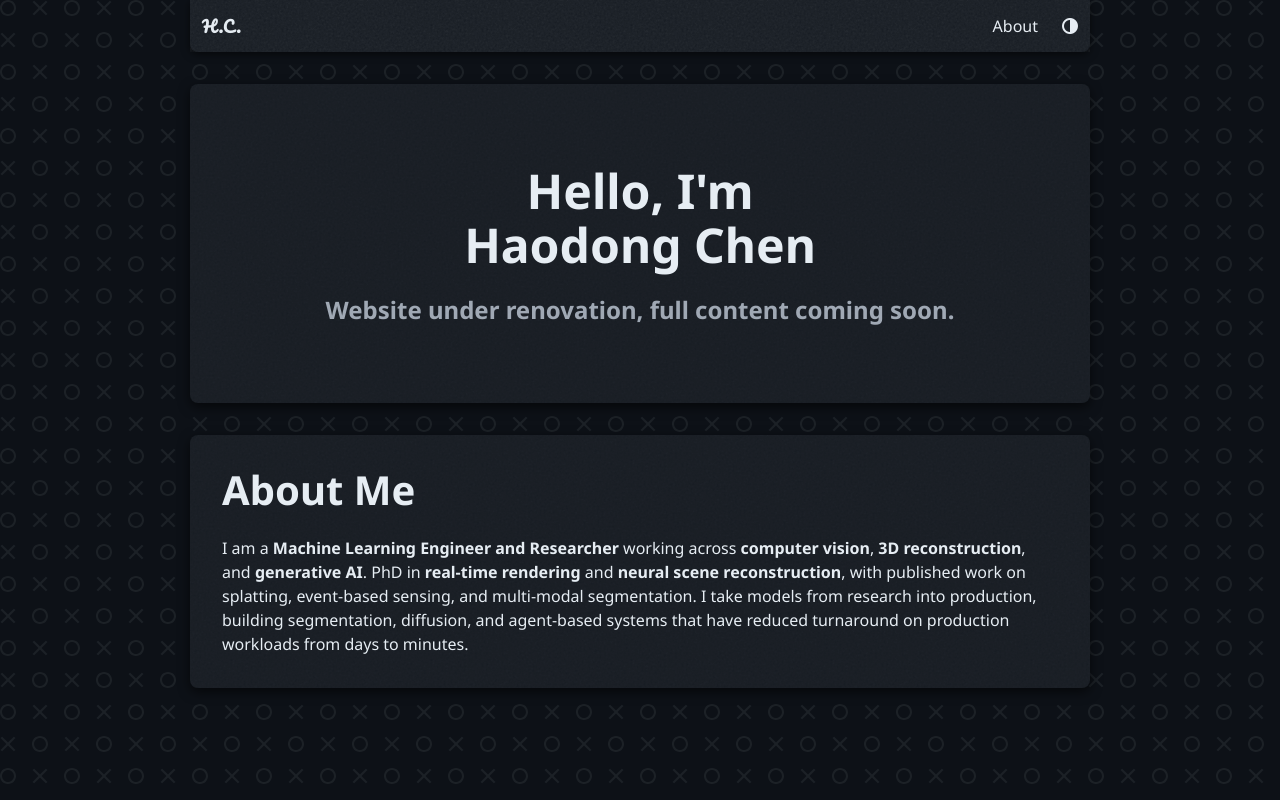
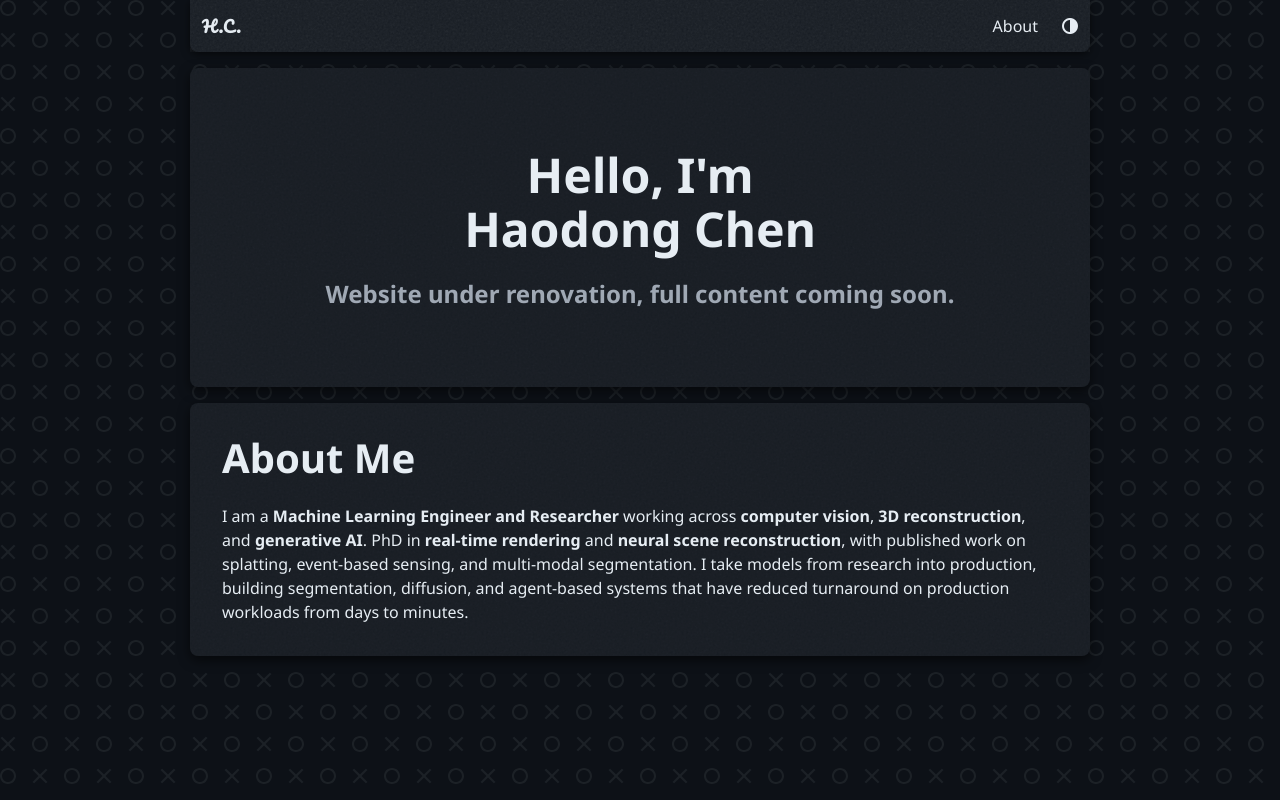
Before and after one commit to hche8927/mypage, a plain HTML site: page index.html in a window 1280 px wide. Drawn offline with nearby package versions, Linux system fonts and the light colour scheme.

Commit message:
Unify card-to-card spacing at 1rem across desktop and mobile
The base .paper-container used margin: 2rem auto while the mobile
media query used 1rem, so desktop card gaps (32px) were double the
mobile gaps (16px). Drop the base margin to 1rem so the inter-card
gap is 16px at every viewport width. Padding stays at 2rem on
desktop (cards keep their roomy inner whitespace); only the vertical
gap is unified.

```diff
--- a/css/styles.css
+++ b/css/styles.css
@@ -51,7 +51,7 @@ main {
     box-shadow: 0 4px 12px var(--shadow-color);
     border-radius: 8px;
     max-width: 900px;
-    margin: 2rem auto;
+    margin: 1rem auto;
     padding: 2rem;
     position: relative;
     overflow: hidden;
```
